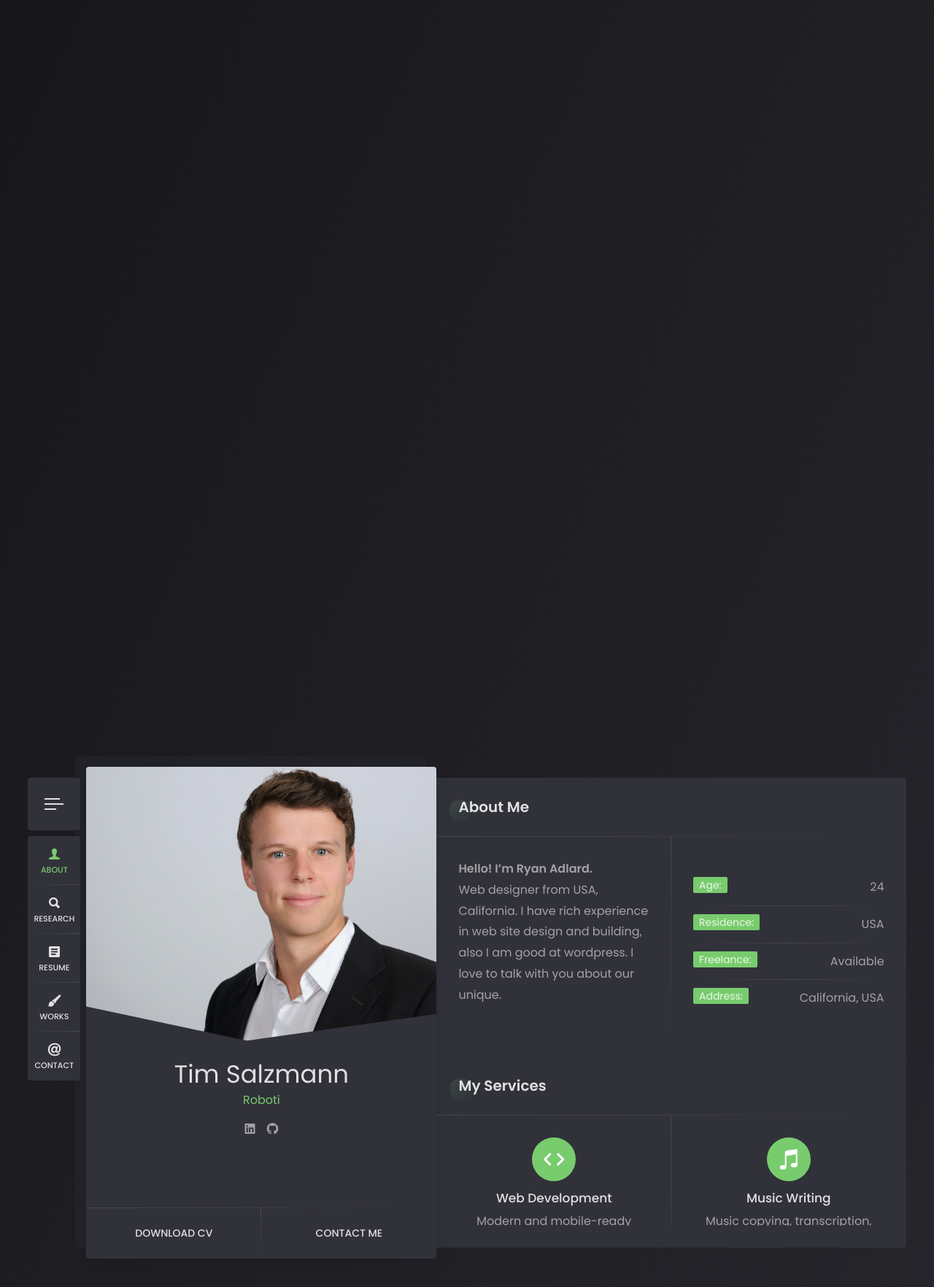
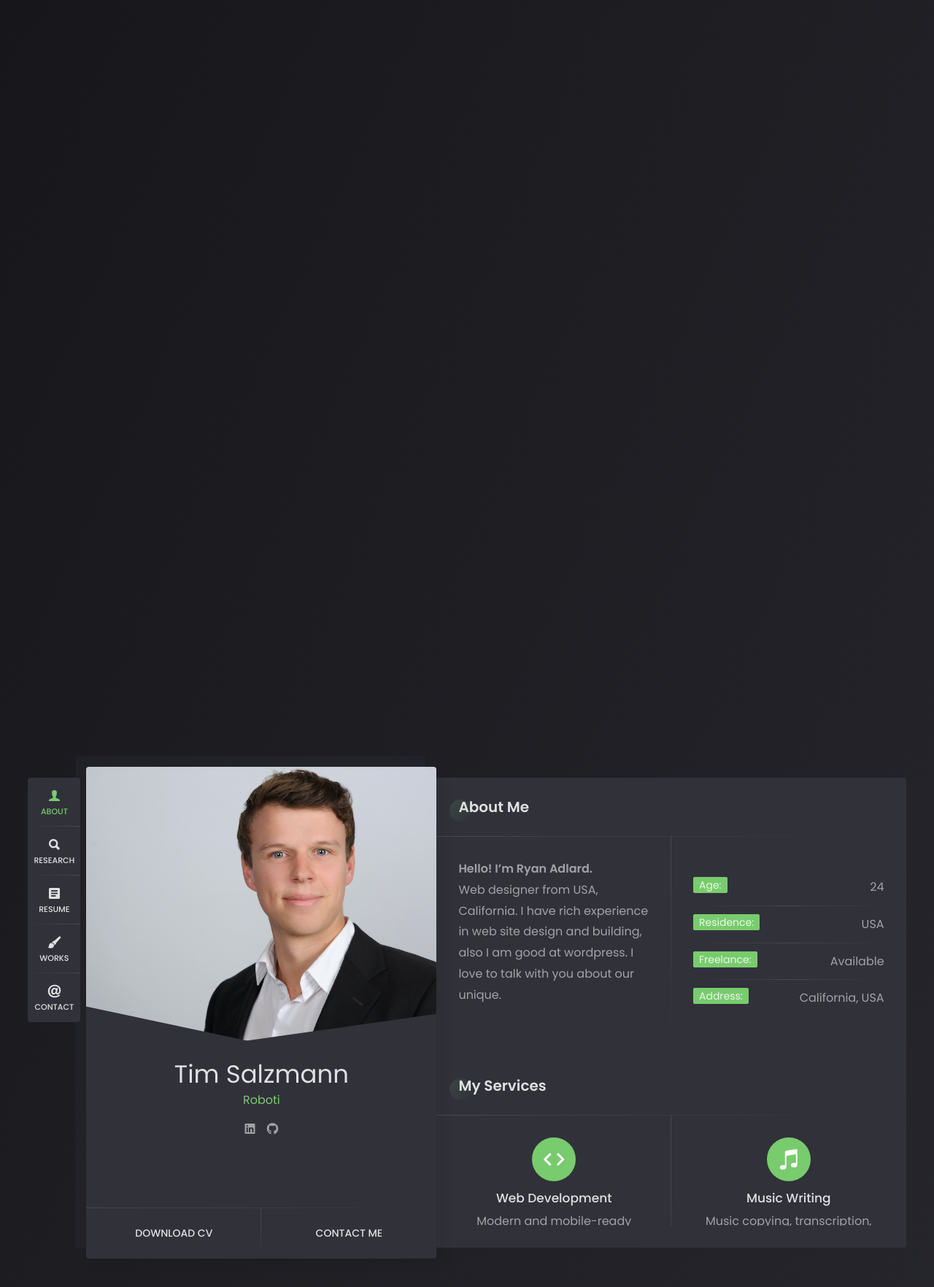
Before and after one commit to Tim-Salzmann/Tim-Salzmann.github.io, a Jekyll site: the page built from index.html, in a window 1280 px wide. Shown: the top 1764 px of the page at 73% size. Built offline with Jekyll 4.4.1, drawn with Linux system fonts in a browser that asks for light colours; nearby versions of some CDN libraries; some web fonts are replaced; the list of posts is cut into pages by our own code.

Commit message:
Removed Sidebar

```diff
--- a/_includes/header.html
+++ b/_includes/header.html
@@ -3,19 +3,21 @@
 <!-- Header -->
 <header class="header">
 
+	{% if settings.sidebar == 1 %}
 	<a href="#" class="menu-btn"><span></span></a>
+	{% endif %}
 
 	<!-- menu -->
 	<div class="top-menu">
 		<ul>
 			{% for nav in navigation %}
-			<li{% if navigation.first.slug == nav.slug %} class="active"{% endif %}>
+			<li{% if navigation.first.slug == nav.slug %} class="active" {% endif %}>
 				<a href="{{ site.url }}/#{{ nav.slug }}-card">
 					<span class="icon ion-{{ nav.icon }}"></span>
 					<span class="link">{{ nav.title }}</span>
 				</a>
-			</li>
-			{% endfor %}
+				</li>
+				{% endfor %}
 		</ul>
 	</div>
 
```
